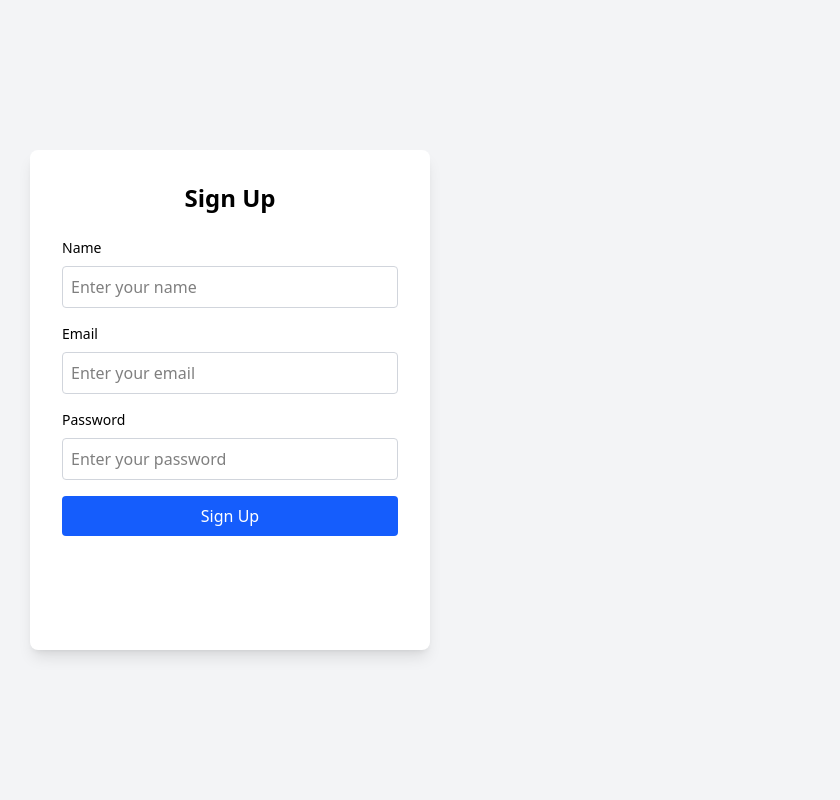
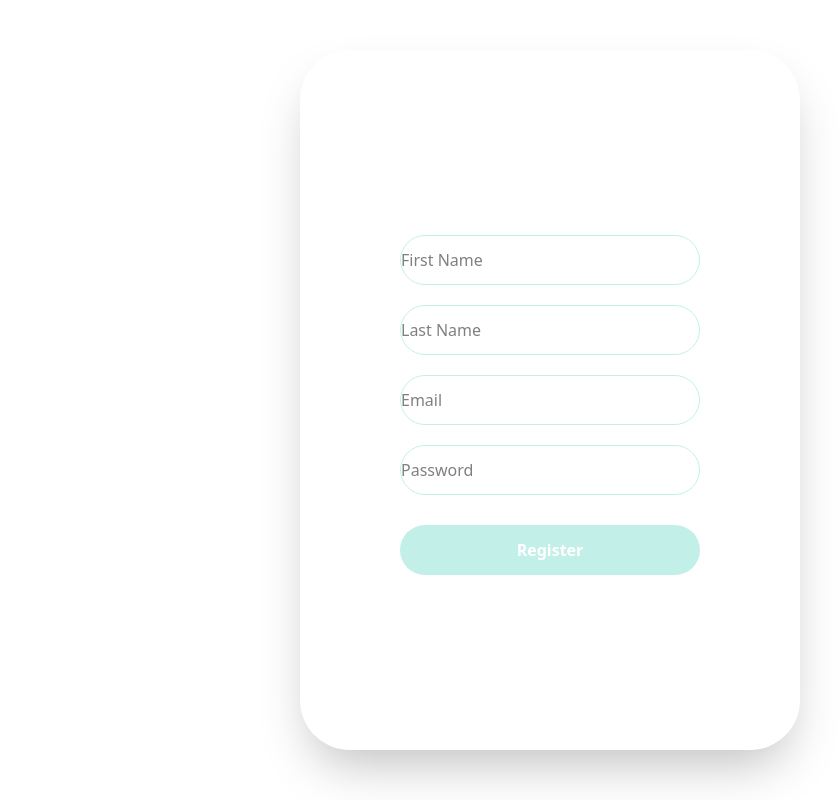
Before and after one commit to Dama-27/cbc-frontend, a React (Vite) app: page /signup in a window 1280 px wide. Shown: the whole page, without its empty margins (410-1250 px from the left). Built offline with nearby package versions, Linux system fonts and the light colour scheme.

Commit message:
fetch products from backend, using useEffect hook

```diff
--- a/src/App.jsx
+++ b/src/App.jsx
@@ -4,10 +4,10 @@
 import ProductCard from './components/productaCard'
 import HomePage from './pages/home'
 import LoginPage from './pages/login'
-import SignUp from './pages/signup'
 import AdminPage from './pages/adminPage'
 import TestPage from './pages/testPage'
 import { Toaster } from 'react-hot-toast'
+import RegisterPage from './pages/register'
 
 
 function App() {
@@ -40,7 +40,7 @@
         <Routes path="/*">
           <Route path="/" element={<HomePage/>}/>
           <Route path="/login" element={<LoginPage/>}/>
-          <Route path="/signup" element={<SignUp/>}/>
+          <Route path="/signup" element={<RegisterPage/>}/>
           <Route path="/Testing" element={<TestPage/>}/>
           <Route path="/admin/*" element={<AdminPage/>}/>
           <Route path="/*" element={<h1>404 not found</h1>} />
--- /dev/null
+++ b/src/pages/admin/adminProductsPage.jsx
@@ -0,0 +1,16 @@
+import { useState } from "react"
+
+export default function AdminProductsPage(){
+    const [products, setProducts]=useState([
+
+    ])
+
+    return(
+        <div className="w-full h-full bg-red-400 max-h-full overflow-hidden overflow-y-scroll" >
+            {/* <div className="w-full h-[1600px] border-[5px] border-blue-900"></div> */}
+
+
+        </div>
+    )
+
+}
--- a/src/pages/adminPage.jsx
+++ b/src/pages/adminPage.jsx
@@ -1,4 +1,5 @@
 import { Link, Route, Routes } from "react-router-dom";
+import AdminProductsPage from "./admin/AdminProductsPage";
 
 export default function AdminPage(){
     return(
@@ -14,7 +15,7 @@
             </div>
             <div className="h-full w-[calc(100%-300px)] bg-amber-400">
                 <Routes path="/">
-                    <Route path="/products" element={<h1>Products</h1>}/>
+                    <Route path="/products" element={<AdminProductsPage />}/>
                     <Route path="/users" element={<h1>Users</h1>}/>
                     <Route path="/orders" element={<h1>Orders</h1>}/>
                     <Route path="/reviews" element={<h1>Reviews</h1>}/>
--- a/src/pages/login.jsx
+++ b/src/pages/login.jsx
@@ -1,22 +1,37 @@
 import axios from "axios"
 import { useState } from "react"
 import toast from "react-hot-toast"
+import { useNavigate } from "react-router-dom"
 
 export default function LoginPage() {
     const [email, setEmail] = useState("")
     const [password, setPassword] = useState("")
+    const navigate = useNavigate()
 
     async function handleLogin(){
         // console.log(email)
         // console.log(password)
         try{
-            const response = await axios.post("http://localhost:3000/users/login",{
+            const response = await axios.post(import.meta.env.VITE_BACKEND_URL+"/api/users/login",{
             email: email,
             password: password
             })
             // alert("Login successful")
             toast.success("Login successful")
-            // console.log(response.data)
+            console.log(response.data)
+            localStorage.setItem("token", response.data.token)
+
+            if(response.data.role == "admin"){
+                //page will refresh and redirect
+                // window.location.href="/admin"
+                navigate("/admin")
+            }
+            else{
+                // window.location.href="/"
+                navigate("/")
+            }
+
+
         }
         catch(e){
             // alert(e.response.data.message)
--- /dev/null
+++ b/src/pages/register.jsx
@@ -0,0 +1,69 @@
+import axios from "axios"
+import { useState } from "react"
+import toast from "react-hot-toast"
+import { useNavigate } from "react-router-dom"
+
+export default function RegisterPage() {
+    const [firstName, setFirstName] = useState("")
+    const [lastName, setLastName] = useState("")
+    const [email, setEmail] = useState("")
+    const [password, setPassword] = useState("")
+    const navigate = useNavigate()
+
+    async function handleRegister() {
+        try {
+            const response = await axios.post(import.meta.env.VITE_BACKEND_URL + "/api/users", {
+                firstName,
+                lastName,
+                email,
+                password,
+            })
+
+            toast.success("Registration successful! Please login.")
+            navigate("/login")
+        } catch (e) {
+            toast.error(e.response?.data?.message || "Registration failed")
+        }
+    }
+
+    return (
+        <div className='w-full h-screen bg-[url("/login.jpg")] bg-center bg-cover flex justify-evenly items-center '>
+            <div className="w-[50%] h-full">
+            </div>
+            <div className="w-[50%] h-full flex justify-center items-center">
+                <div className="w-[500px] h-[700px] backdrop-blur-md rounded-[50px] shadow-2xl flex flex-col justify-center items-center">
+                    <input
+                        onChange={(e) => setFirstName(e.target.value)}
+                        value={firstName}
+                        placeholder="First Name"
+                        className="w-[300px] h-[50px] border border-[#c3efe9] rounded-[50px] my-[10px]"
+                    />
+                    <input
+                        onChange={(e) => setLastName(e.target.value)}
+                        value={lastName}
+                        placeholder="Last Name"
+                        className="w-[300px] h-[50px] border border-[#c3efe9] rounded-[50px] my-[10px]"
+                    />
+                    <input
+                        onChange={(e) => setEmail(e.target.value)}
+                        value={email}
+                        placeholder="Email"
+                        className="w-[300px] h-[50px] border border-[#c3efe9] rounded-[50px] my-[10px]"
+                    />
+                    <input
+                        onChange={(e) => setPassword(e.target.value)}
+                        value={password}
+                        type="password"
+                        placeholder="Password"
+                        className="w-[300px] h-[50px] border border-[#c3efe9] rounded-[50px] my-[10px]"
+                    />
+                    <button
+                        onClick={handleRegister}
+                        className="w-[300px] h-[50px] cursor-pointer bg-[#c3efe9] rounded-[50px] text-white font-bold mt-[20px]">
+                        Register
+                    </button>
+                </div>
+            </div>
+        </div>
+    )
+}
--- a/src/pages/signup.jsx
+++ /dev/null
@@ -1,24 +0,0 @@
-export default function SignUp() {
-    return(
-        <div className='w-full h-screen bg-gray-100 flex justify-center items-center'>
-            <div className='w-[400px] h-[500px] bg-white shadow-lg rounded-lg p-8'>
-                <h1 className='text-2xl font-bold mb-6 text-center'>Sign Up</h1>
-                <form>
-                    <div className='mb-4'>
-                        <label className='block text-sm font-medium mb-2' htmlFor='name'>Name</label>
-                        <input type='text' id='name' className='w-full p-2 border border-gray-300 rounded' placeholder='Enter your name' />
-                    </div>
-                    <div className='mb-4'>
-                        <label className='block text-sm font-medium mb-2' htmlFor='email'>Email</label>
-                        <input type='email' id='email' className='w-full p-2 border border-gray-300 rounded' placeholder='Enter your email' />
-                    </div>
-                    <div className='mb-4'>
-                        <label className='block text-sm font-medium mb-2' htmlFor='password'>Password</label>
-                        <input type='password' id='password' className='w-full p-2 border border-gray-300 rounded' placeholder='Enter your password' />
-                    </div>
-                    <button type='submit' className='w-full bg-blue-600 text-white py-2 rounded hover:bg-blue-700'>Sign Up</button>
-                </form>
-            </div>
-        </div>
-    )
-}
```
Also changed, not shown: 1 other file (tests, documents, lock files or other folders).
